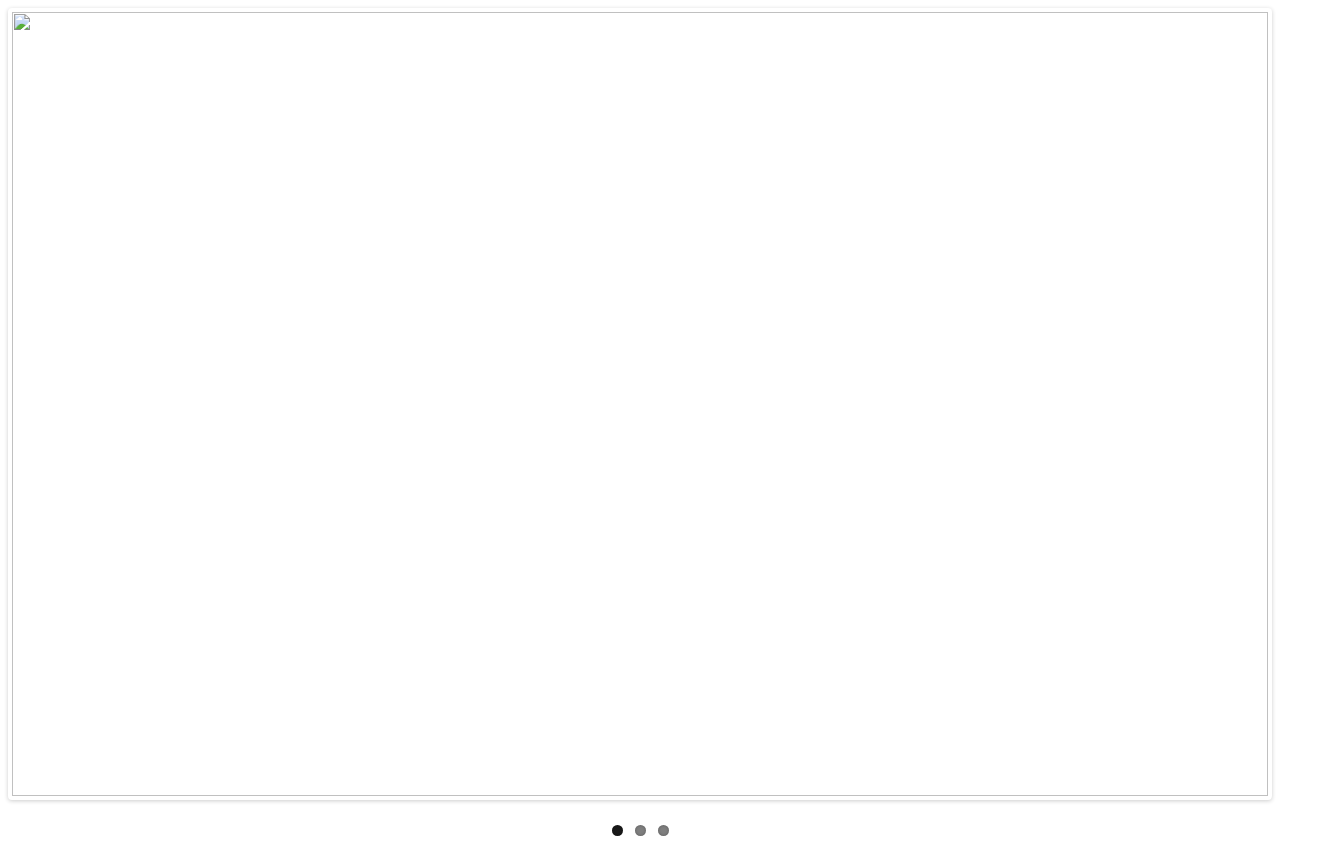
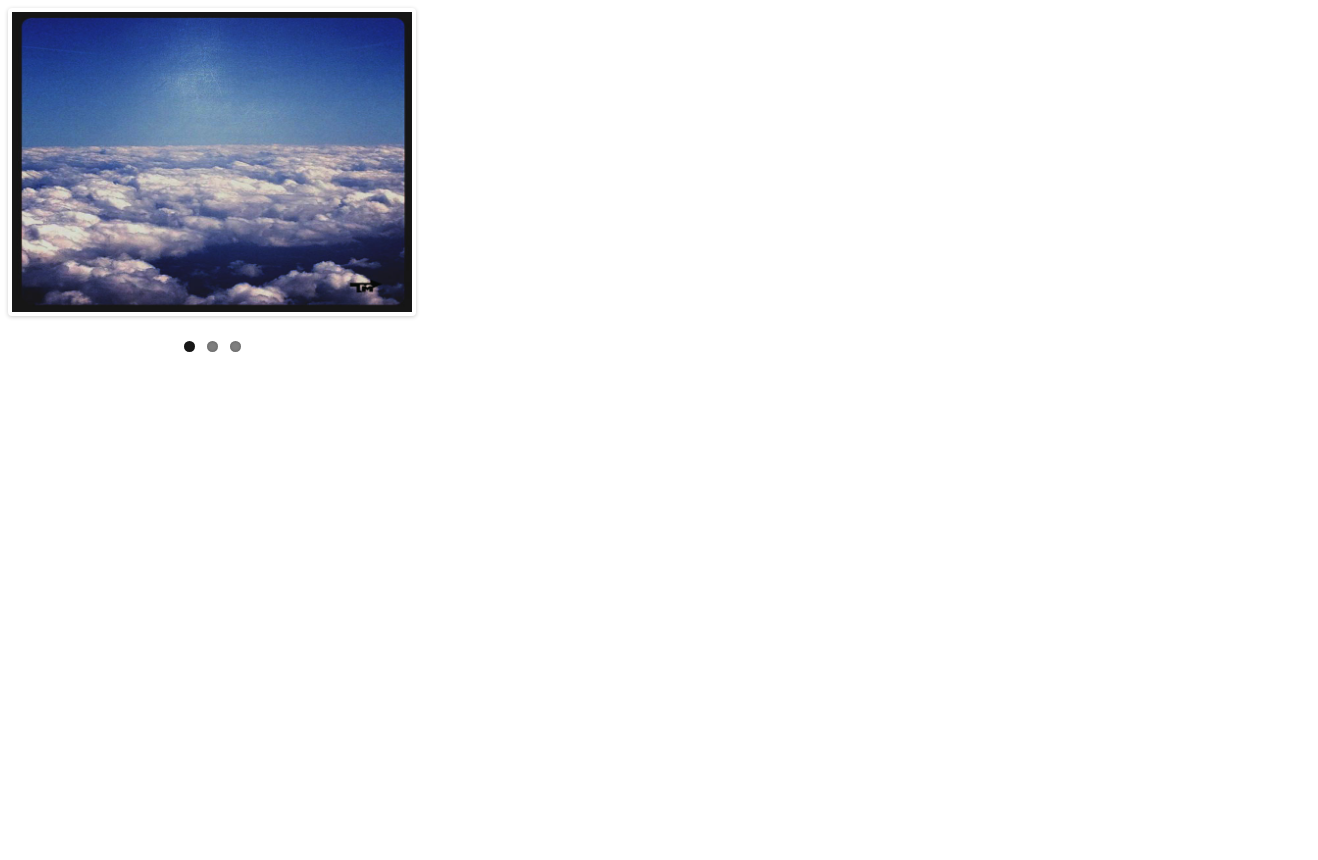
Before and after one commit to xicohomio/0158-slider, a plain HTML site: page index.html in a window 1280 px wide. Shown: the whole page, 1318 px wide, since content can reach past the window. After the commit the page ends 800 px from the top, so only its background shows below. Drawn offline with Linux system fonts and the light colour scheme; files whose address does not match are found by name.

Commit message:
inserio o ficheiro estilos .css

```diff
--- /dev/null
+++ b/css/estilos.css
@@ -0,0 +1,7 @@
+img{
+	height: 300px;
+}
+
+.flexslider{
+	width: 400px;
+}
--- a/index.html
+++ b/index.html
@@ -3,6 +3,7 @@
 		<meta charset='utf-8'/>
 		<title></title>
 
+	<link rel="stylesheet" href="css/estilos.css" type="text/css">
 
 	<link rel="stylesheet" href="css/flexslider.css" type="text/css">
 
@@ -17,13 +18,13 @@
 		<div class="flexslider">
   <ul class="slides">
     <li>
-      <img src="ceu.jpg" />
+      <img src="images/ceu.jpg" />
     </li>
     <li>
-      <img src="logopng.png" />
+      <img src="images/logopng.png" />
     </li>
     <li>
-      <img src="ropia.png" />
+      <img src="images/ropia.png" />
     </li>
 
   </ul>
```
Also changed, not shown: css/fonts/flexslider-icon.ttf (added), css/fonts/flexslider-icon.woff (added), 2 other files.
